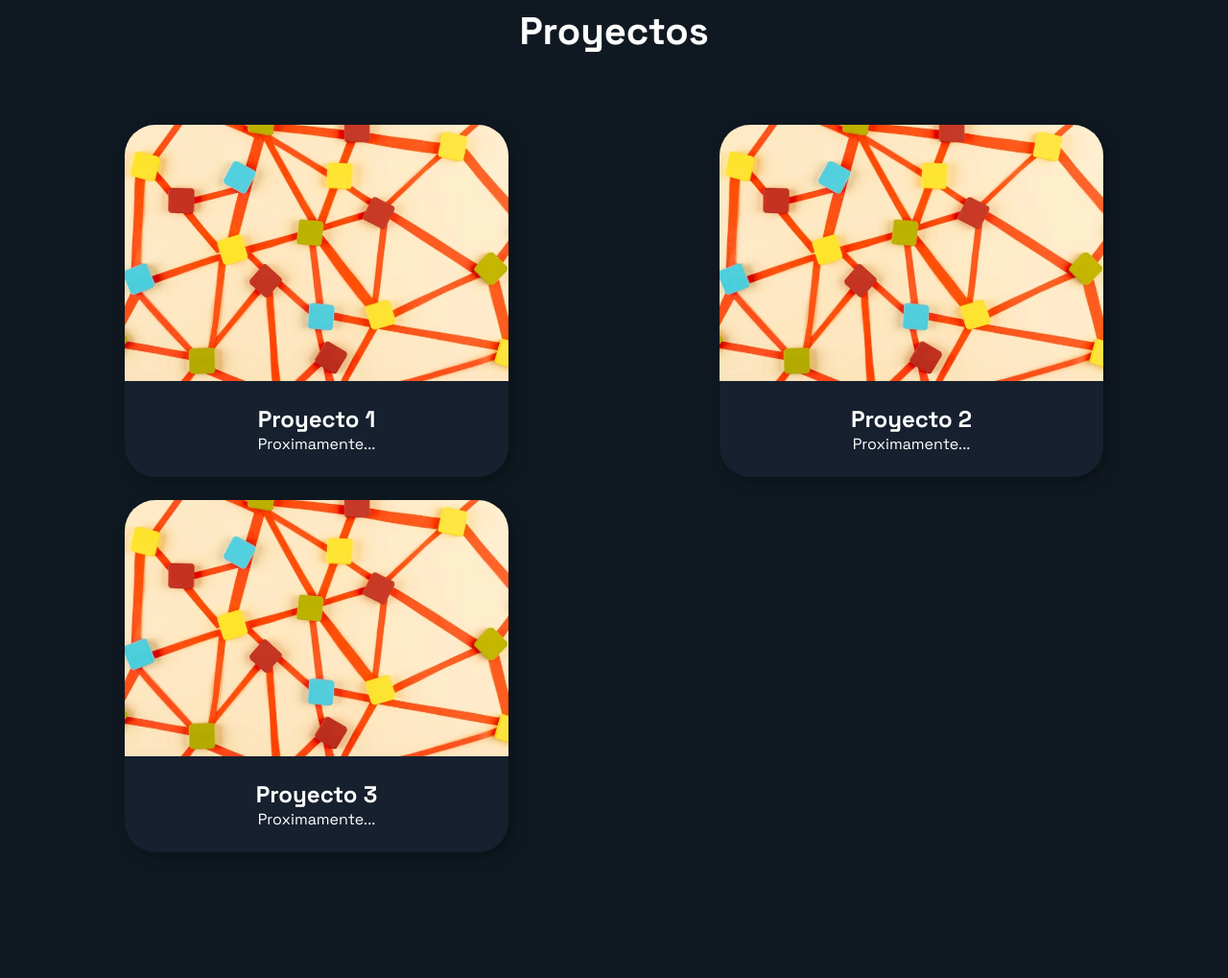
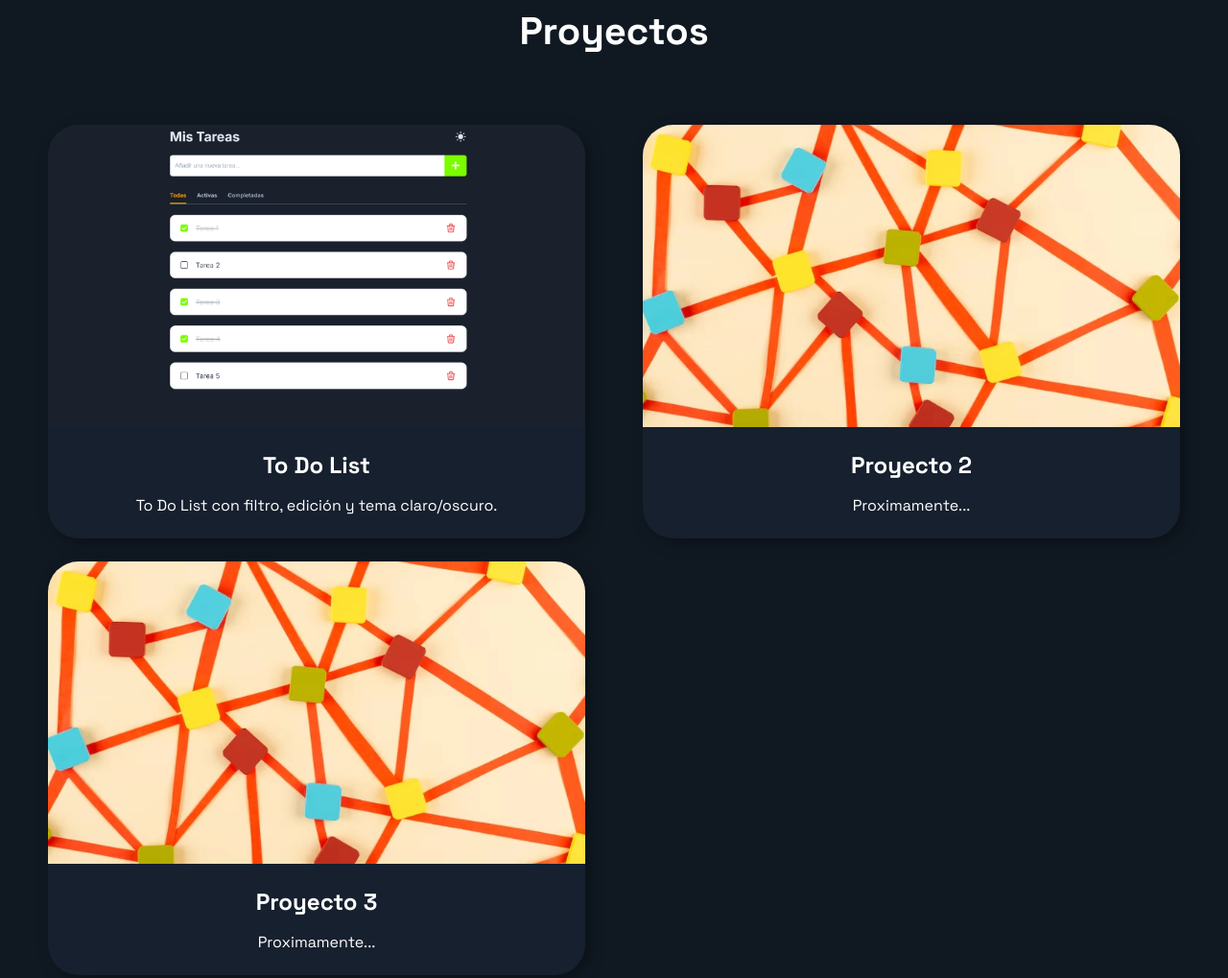
Before and after one commit to TheeWiick/portfolio, a plain HTML site: page index.html in a window 1280 px wide. Shown: the part 780-1799 px from the top of the page at 96% size. Drawn offline with Linux system fonts and the light colour scheme.

Commit message:
nuevos cambios

```diff
--- a/index.html
+++ b/index.html
@@ -78,13 +78,15 @@
         <section id="projects" class="main__section section__projects">
             <h2 class="section__title">Proyectos</h2>
 
-            <article class="main__article">
-                <img class="article__img" src="./img/projectimg.webp" alt="">
-                <div class="article__div">
-                    <h3 class="article__title">Proyecto 1</h3>
-                    <p class="article__text">Proximamente...</p>
-                </div>
-            </article>
+            <a class="secction__link" href="https://theewiick.github.io/To-Do-List" target="_blank">
+                <article class="main__article">
+                    <img class="article__img" src="./img/todolist.webp" alt="">
+                    <div class="article__div">
+                        <h3 class="article__title">To Do List</h3>
+                        <p class="article__text">To Do List con filtro, edición y tema claro/oscuro.</p>
+                    </div>
+                </article>
+            </a>
 
             <article class="main__article">
                 <img class="article__img" src="./img/projectimg.webp" alt="">
@@ -225,8 +227,8 @@
                 </svg>
             </a>
             <a class="social__link" href="tel:+34633027687" target="_blank" aria-label="Phone">
-                <svg class="footer__icon" xmlns="http://www.w3.org/2000/svg" width="24" height="24" viewBox="0 0 24 24" fill="none"
-                    stroke="currentColor" stroke-width="2" stroke-linecap="round" stroke-linejoin="round"
+                <svg class="footer__icon" xmlns="http://www.w3.org/2000/svg" width="24" height="24" viewBox="0 0 24 24"
+                    fill="none" stroke="currentColor" stroke-width="2" stroke-linecap="round" stroke-linejoin="round"
                     class="icon icon-tabler icons-tabler-outline icon-tabler-phone">
                     <path stroke="none" d="M0 0h24v24H0z" fill="none" />
                     <path
--- a/style.css
+++ b/style.css
@@ -113,6 +113,11 @@ body {
     text-align: left;
 }
 
+.secction__link {
+    text-decoration: none;
+    color: var(--text-color);
+}
+
 .main__btn {
     background-color: var(--btn-color);
     color: var(--text-color);
@@ -160,12 +165,22 @@ body {
     width: 35rem;
     height: 100%;
     border-radius: 2rem 2rem 0 0;
+    aspect-ratio: 16/9;
+    object-fit: cover;
 }
 
 .article__div {
     background-color: var(--card-color);
     padding: 1.5rem;
     border-radius: 0 0 2rem 2rem;
+}
+
+.article__title {
+    margin-bottom: 1rem;
+}
+
+.article__text{
+    color: re;
 }
 
 .main__article {
@@ -309,11 +324,6 @@ body {
         grid-template-columns: 1fr;
     }
 
-    .article__img {
-        max-width: 320px;
-        width: 100%;
-    }
-
     .skills__grid {
         display: grid;
         grid-template-columns: repeat(2, 1fr);
@@ -370,10 +380,6 @@ body {
         font-size: 1.5rem;
     }
 
-    .article__img {
-        max-width: 400px;
-    }
-
     .skills__grid {
         grid-template-columns: 1fr 1fr;
         gap: 2rem;
```
Also changed, not shown: img/todolist.webp (added).
